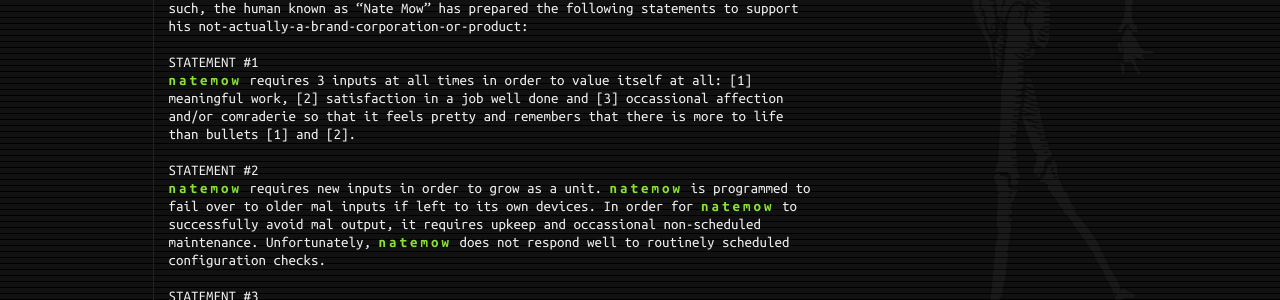
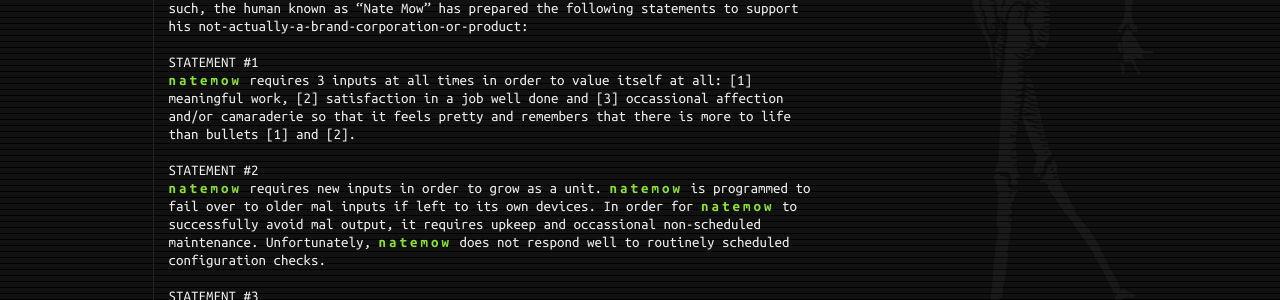
Before and after one commit to natemow/natemow.github.io, a Jekyll site: the page built from about.md, in a window 1280 px wide and 954 px high. Shown: the part 378-678 px from the top of the window. Built offline with Jekyll 4.4.1, drawn with Linux system fonts in a browser that asks for light colours; nearby versions of some CDN libraries.

Commit message:
Style updates.

```diff
--- a/about.md
+++ b/about.md
@@ -11,7 +11,7 @@
 BUT - it *is* funny to pretend that {% include brand.html %} is a brand, corporation or product and not a living, breathing meatbag (though {% include brand.html %} does not think the reverse is funny). As such, the human known as "Nate Mow" has prepared the following statements to support his not-actually-a-brand-corporation-or-product:
 
 * ### STATEMENT #1
-  {% include brand.html %} requires 3 inputs at all times in order to value itself at all: [1] meaningful work, [2] satisfaction in a job well done and [3] occassional affection and/or comraderie so that it feels pretty and remembers that there is more to life than bullets [1] and [2].
+  {% include brand.html %} requires 3 inputs at all times in order to value itself at all: [1] meaningful work, [2] satisfaction in a job well done and [3] occassional affection and/or camaraderie so that it feels pretty and remembers that there is more to life than bullets [1] and [2].
 
 * ### STATEMENT #2
   {% include brand.html %} requires new inputs in order to grow as a unit. {% include brand.html %} is programmed to fail over to older mal inputs if left to its own devices. In order for {% include brand.html %} to successfully avoid mal output, it requires upkeep and occassional non-scheduled maintenance. Unfortunately, {% include brand.html %} does not respond well to routinely scheduled configuration checks.
```
